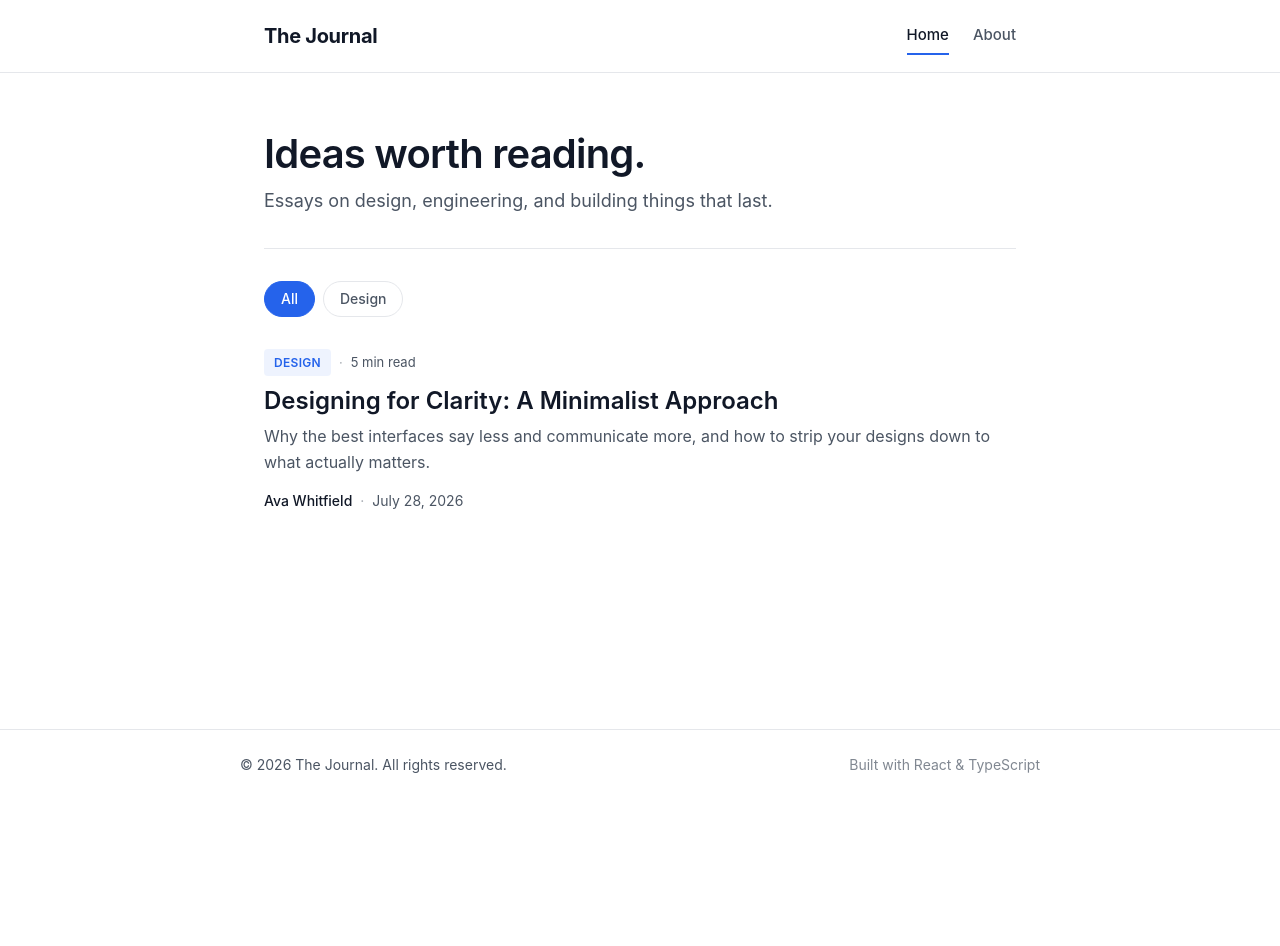
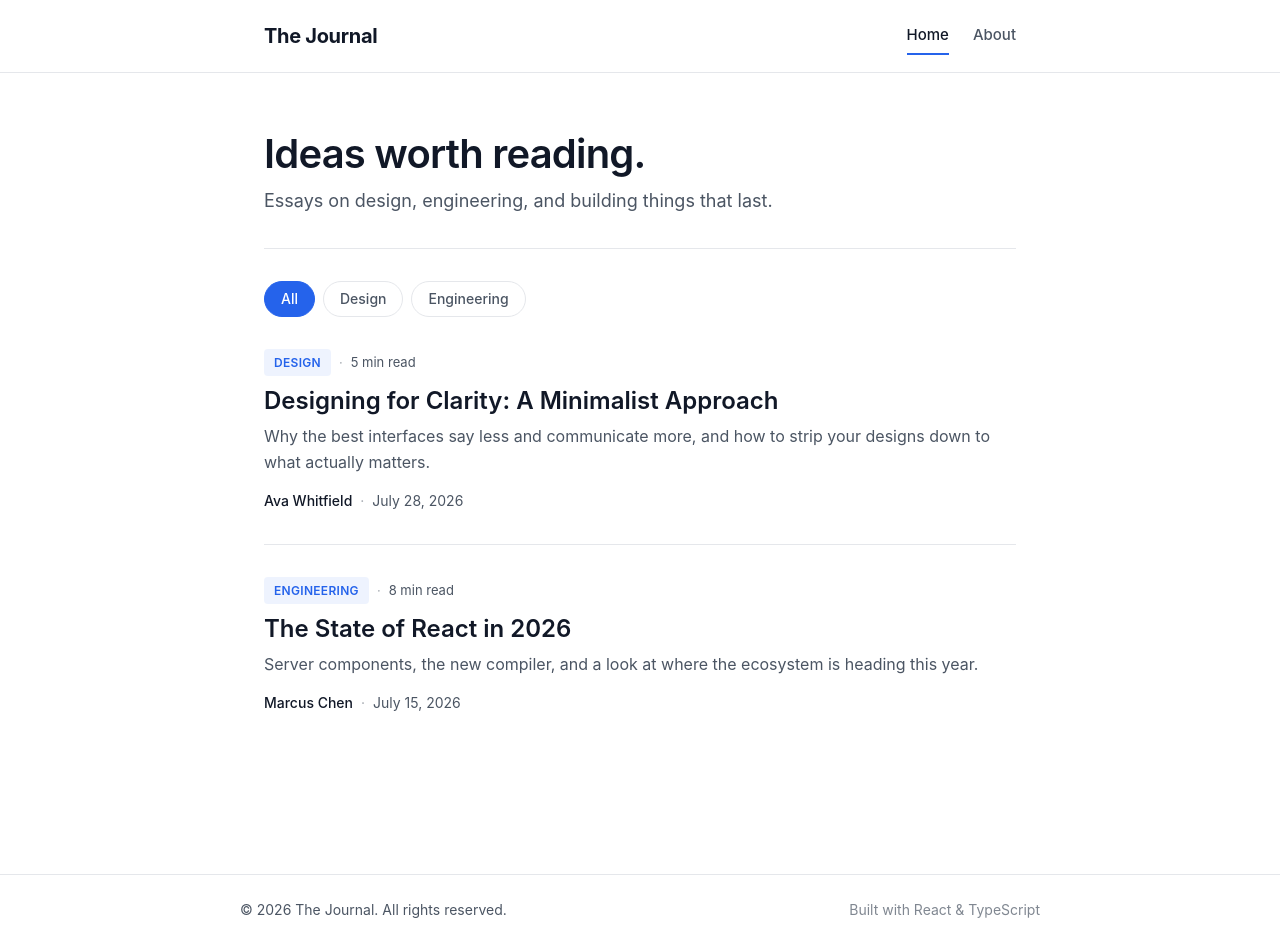
Before and after one commit to kamran0025/Blog_system_design_POC, a React (Vite) app: page / in a window 1280 px wide. Before the commit the page ends 800 px from the top, so only its background shows below. Built offline with nearby package versions, Linux system fonts and the light colour scheme.

Commit message:
updated post

```diff
--- a/src/data/posts.ts
+++ b/src/data/posts.ts
@@ -16,21 +16,21 @@ export const posts: Post[] = [
       'Start every design review by asking what you can remove, not what you can add. You will be surprised how often the answer improves the experience.',
     ],
   },
-  // {
-  //   id: 'state-of-react-2026',
-  //   title: 'The State of React in 2026',
-  //   excerpt:
-  //     'Server components, the new compiler, and a look at where the ecosystem is heading this year.',
-  //   author: 'Marcus Chen',
-  //   date: '2026-07-15',
-  //   category: 'Engineering',
-  //   readTime: '8 min read',
-  //   content: [
-  //     'React has spent the last few years quietly rebuilding its foundations. The compiler removes an entire category of manual optimization, and server components blur the line between backend and frontend rendering in ways that used to require custom frameworks.',
-  //     'For teams building new products today, the calculus has shifted. You spend less time thinking about memoization and more time thinking about data boundaries: what should render on the server, what needs interactivity, and where the seams between them should live.',
-  //     'The ecosystem is still catching up in places, but the direction is clear: less boilerplate, fewer footguns, and a framework that increasingly gets out of your way.',
-  //   ],
-  // },
+  {
+    id: 'state-of-react-2026',
+    title: 'The State of React in 2026',
+    excerpt:
+      'Server components, the new compiler, and a look at where the ecosystem is heading this year.',
+    author: 'Marcus Chen',
+    date: '2026-07-15',
+    category: 'Engineering',
+    readTime: '8 min read',
+    content: [
+      'React has spent the last few years quietly rebuilding its foundations. The compiler removes an entire category of manual optimization, and server components blur the line between backend and frontend rendering in ways that used to require custom frameworks.',
+      'For teams building new products today, the calculus has shifted. You spend less time thinking about memoization and more time thinking about data boundaries: what should render on the server, what needs interactivity, and where the seams between them should live.',
+      'The ecosystem is still catching up in places, but the direction is clear: less boilerplate, fewer footguns, and a framework that increasingly gets out of your way.',
+    ],
+  },
   // {
   //   id: 'writing-for-busy-readers',
   //   title: 'Writing for Busy Readers',
```
